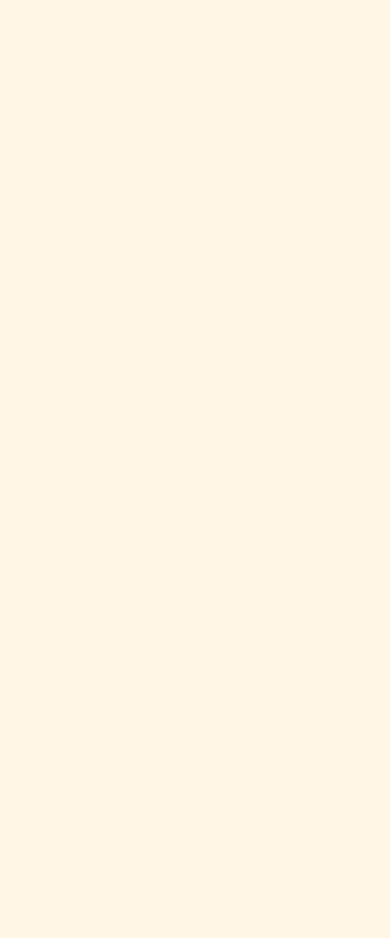
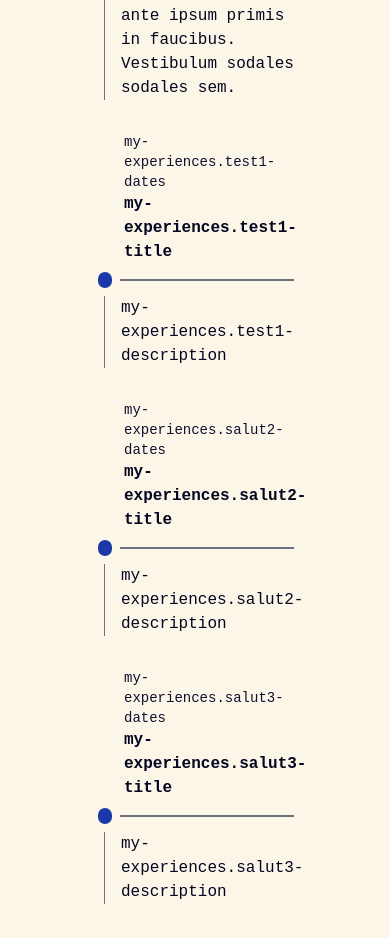
Before and after one commit to MathieuMarthy/portfolio, a Nuxt app: page / in a window 390 px wide. Shown: the part 4980-5918 px from the top of the page. Before the commit the page ends 5148 px from the top, so only its background shows below. Built offline with nearby package versions, Linux system fonts and the light colour scheme.

Commit message:
better responsive for experience bloc

```diff
--- a/app/components/molecules/experience-bloc.vue
+++ b/app/components/molecules/experience-bloc.vue
@@ -7,7 +7,7 @@ defineProps({
 </script>
 
 <template>
-    <article class="flex flex-col gap-2 w-10/12 md:w-1/2 lg:w-1/3">
+    <article class="flex flex-col gap-2 w-full md:w-1/2">
         <div :class="alignOnRight ? 'pr-7': 'pl-7'">
             <p class="text-text-secondary text-sm">{{ $t(`my-experiences.${experienceTitle}-dates`) }}</p>
             <p class="text-text font-semibold">{{ $t(`my-experiences.${experienceTitle}-title`) }}</p>
--- a/app/components/organisms/my-experiences.vue
+++ b/app/components/organisms/my-experiences.vue
@@ -2,8 +2,8 @@
 import { experiences } from "~/composables/data/experiences";
 
 const windowWidth = ref(0);
-const isLargeWidth = computed(() => {
-    return windowWidth.value > 700;
+const isLargeWindow = computed(() => {
+    return windowWidth.value > 768; // 768px = tailwind md breakpoint
 });
 
 function updateWindowWidth() {
@@ -24,13 +24,22 @@ onUnmounted(() => {
     <section class="flex flex-col justify-center items-center gap-22 w-full">
         <h2 class="text-text text-5xl text-center">{{ $t("my-experiences.my-experiences") }}</h2>
 
-        <div class="flex flex-col items-center">
-            <molecules-experience-bloc
+        <div class="flex flex-col items-center gap-8 w-full px-24">
+            <div
                 v-for="(experience, index) in experiences"
                 :key="experience"
-                :align-on-right="isLargeWidth && index % 2 == 1"
-                :experience-title="experience"
-            />
+                :class="[
+                    'w-full flex',
+                    isLargeWindow ?
+                        (index % 2 == 1 ? 'justify-start pl-4' : 'justify-end pr-4'):
+                        'justify-center',
+                ]"
+            >
+                <molecules-experience-bloc
+                    :align-on-right="isLargeWindow && index % 2 == 1"
+                    :experience-title="experience"
+                />
+            </div>
         </div>
     </section>
 </template>
--- a/app/composables/data/experiences.ts
+++ b/app/composables/data/experiences.ts
@@ -1,2 +1,2 @@
 
-export const experiences = ["bpce-3il", "test1"];
+export const experiences = ["bpce-3il", "test1", "salut2", "salut3"];
```
